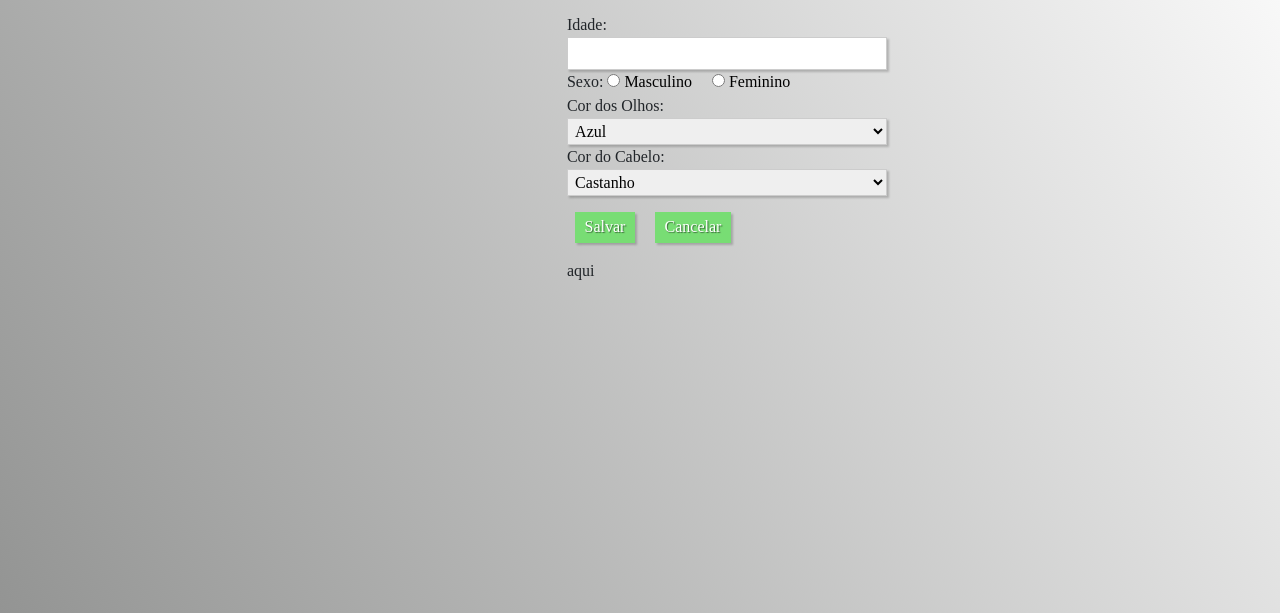
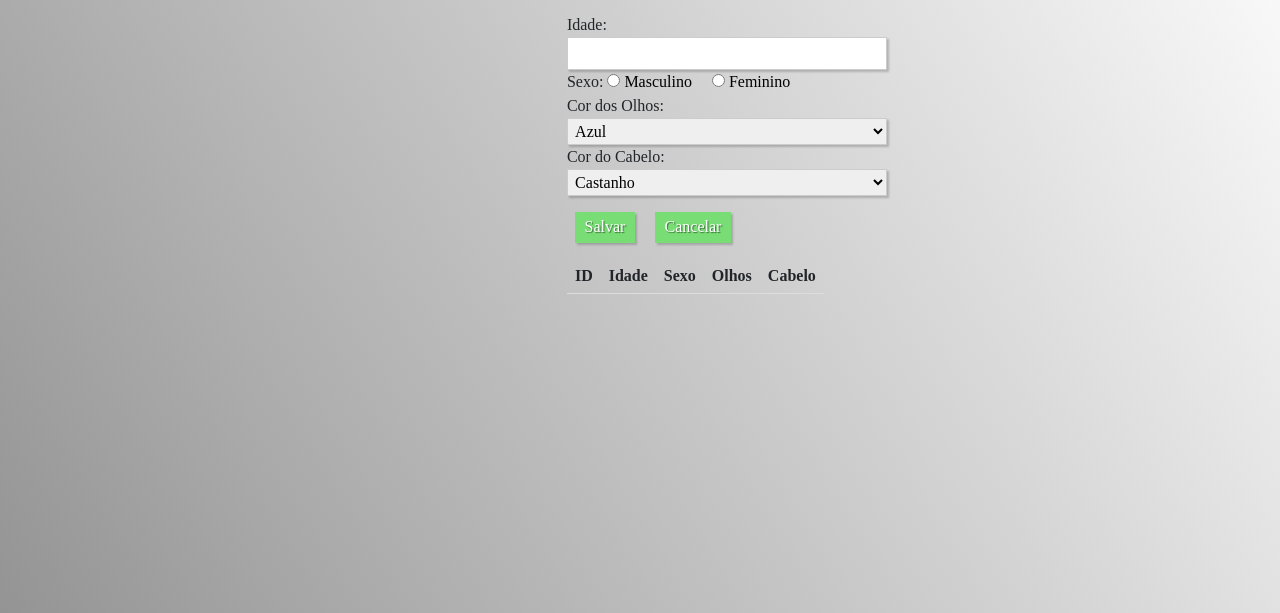
Before and after one commit to digomes87/es6, a plain HTML site: page anna/index.html in a window 1280 px wide. Shown: the part 187-800 px from the top of the page. Drawn offline with Linux system fonts and the light colour scheme.

Commit message:
created table with JS

```diff
--- a/anna/css/style.css
+++ b/anna/css/style.css
@@ -91,3 +91,17 @@ input[type="checkbox"] {
 .botao, select, label.checkbox {
     cursor: pointer;
 }
+
+table {
+  border-collapse: collapse;
+}
+
+th, td {
+  padding: 8px;
+  text-align: left;
+  border-bottom: 1px solid #ddd;
+}
+
+tr, th {
+  text-align: center;
+}
--- a/anna/index.html
+++ b/anna/index.html
@@ -46,7 +46,17 @@
                         <button class="botao" name="cancelar" type="submit">Cancelar</button>
                     </div>
                 </div>
-                <table name="Listar" id="Listar">aqui</table>
+                <table name="Listar" id="Listar">
+                    <thead>
+                        <tr>
+                            <th>ID</th>
+                            <th>Idade</th>
+                            <th>Sexo</th>
+                            <th>Olhos</th>
+                            <th>Cabelo</th>
+                        </tr>
+                        </thead>
+                    </table>
             </form>
         </div>
       <script src="js/main.js"></script>
--- a/anna/js/main.js
+++ b/anna/js/main.js
@@ -20,18 +20,17 @@ class UI {
     const list = document.querySelector('#Listar');
 
     const row = document.createElement('tr');
-    for (var i = 0, td; i < row.length; i++) {
-      td = document.createElement('td');
-      td.appendChild(document.createTextNode(i + 1));
-      row[i].insertBefore(td, row[i].firstChild);
-    }
+
     row.innerHTML = `
-      <td>${row[i]}</td>
-      <td>${lista.idade}</td>
-      <td>${lista.sexo}</td>
-      <td>${lista.corOlhos}</td>
-      <td>${lista.corCabelo}</td>
-      <td><a href="#" class="btn btn-danger btn-sm delete">X</a></td>
+    <tbody>
+      <tr>
+        <td>$</td>
+        <td>${lista.idade}</td>
+        <td>${lista.sexo}</td>
+        <td>${lista.corOlhos}</td>
+        <td>${lista.corCabelo}</td>
+      </tr>
+    </tbody>
     `;
 
     list.appendChild(row);
@@ -62,6 +61,7 @@ class UI {
     document.querySelector('#corCabelo').value = '';
   }
 }
+
 
 //get valueRadio
 function evalGroup() {
```
